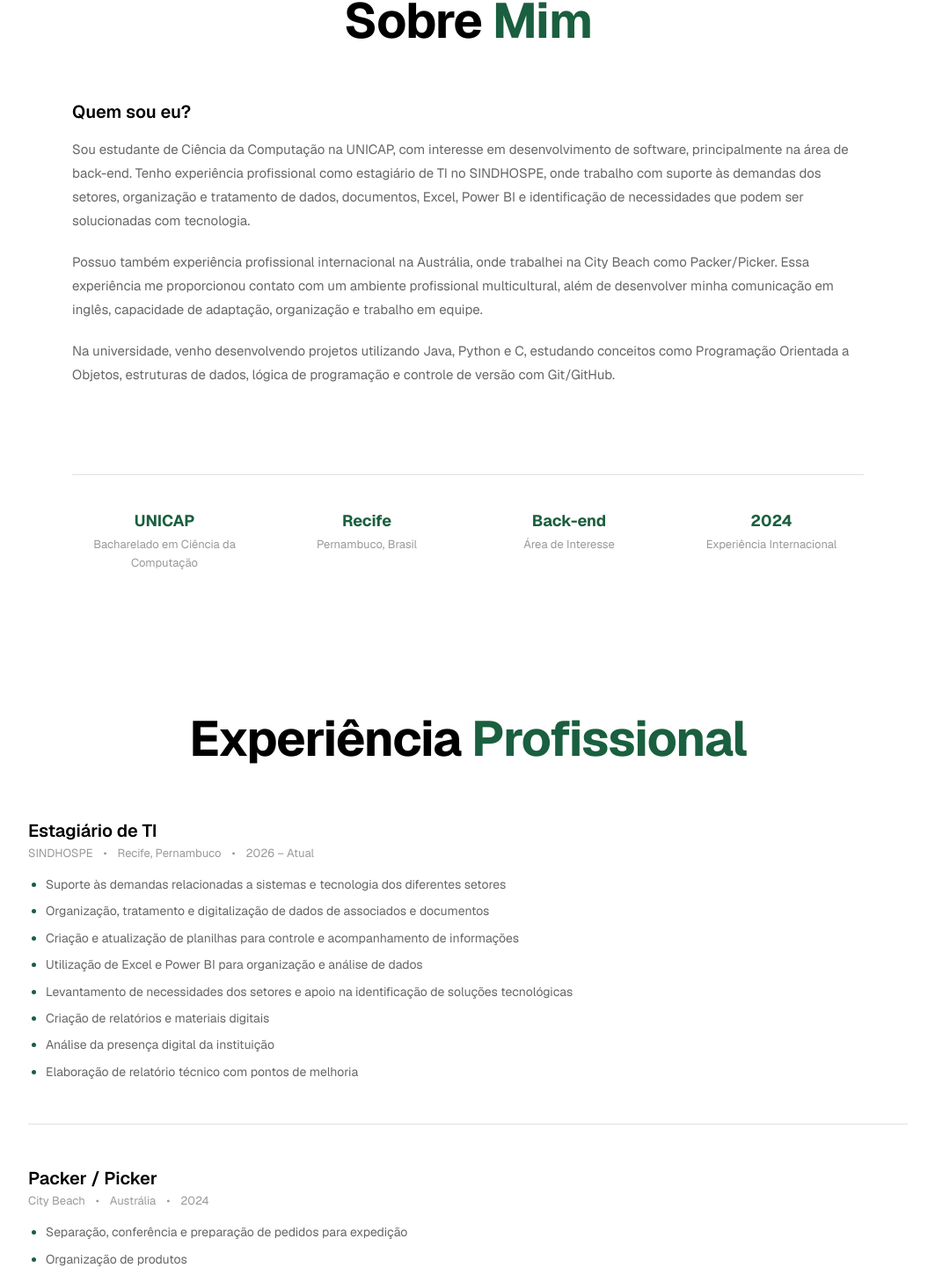
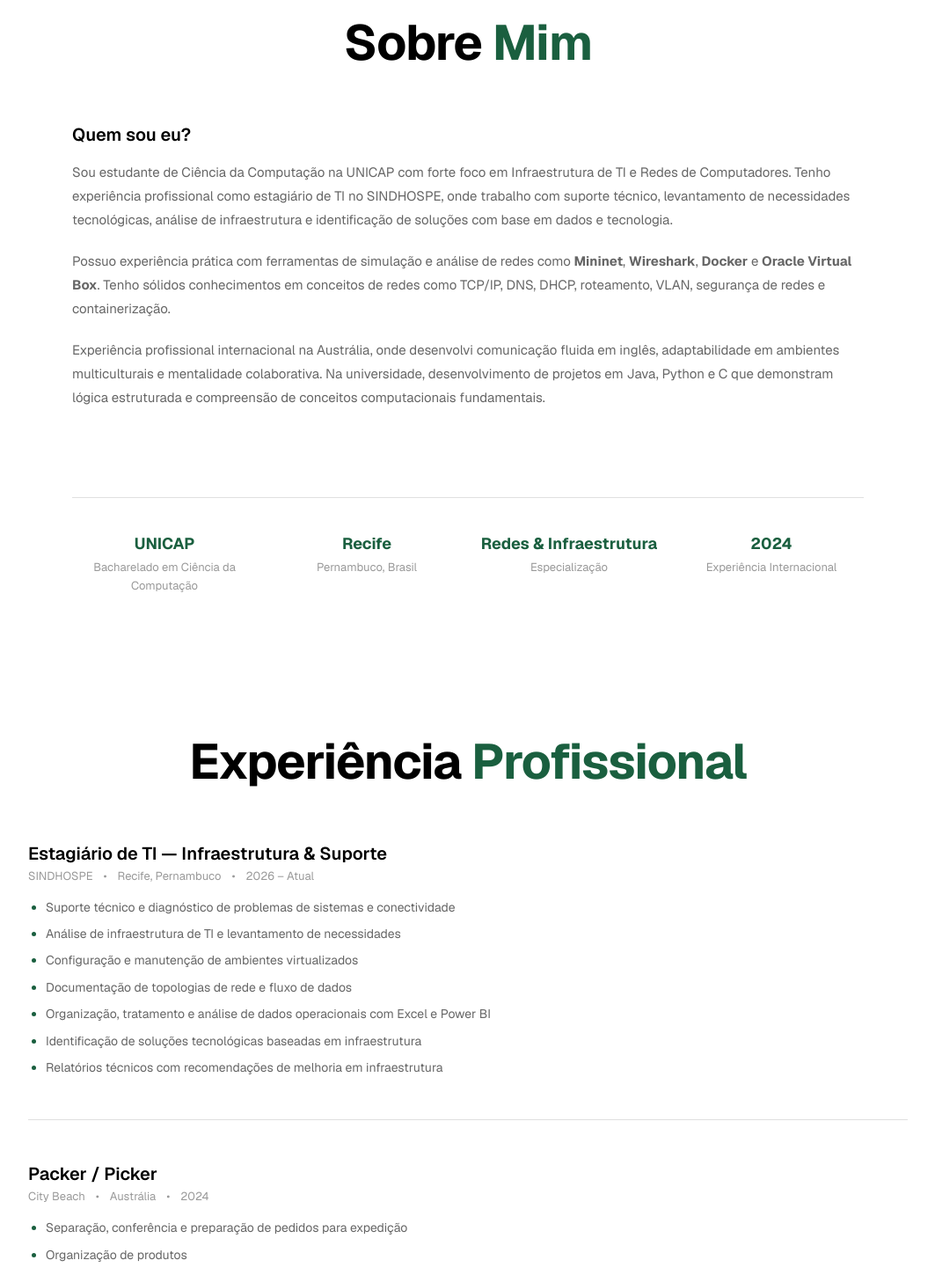
Before and after one commit to Heitormeira/ProgramacaoWebMobile, a Next.js app in the folder react-01/: page / in a window 1280 px wide. Shown: the part 834-2283 px from the top of the page at 88% size, without its empty margins (108-1171 px from the left). Built offline with nearby package versions, Linux system fonts and the light colour scheme.

Commit message:
portfolioredes

```diff
--- a/react-01/app/page.js
+++ b/react-01/app/page.js
@@ -89,24 +89,86 @@ export default function Home() {
       year: "2025",
       university: "UNICAP",
       links: { demo: "#" }
+    },
+    {
+      title: "Lab Topologia Híbrida — Mininet + Docker",
+      tech: "Mininet, Docker, Linux",
+      description: "Simulação de rede corporativa híbrida combinando Mininet (simulação de rede) com Docker (containerização)",
+      problem: "Compreender e demonstrar na prática como redes corporativas são arquitetadas, como containers se comunicam e como analisar o tráfego entre eles",
+      features: [
+        "Topologia de rede simulada no Mininet com 3 switches e múltiplos hosts",
+        "Containers Docker em rede isolada com docker-compose",
+        "Teste de conectividade entre hosts simulados e containers",
+        "Análise de latência e bandwidth com iperf",
+        "Documentação detalhada com prints e logs",
+        "Reprodutibilidade — código disponível para replicar o lab"
+      ],
+      concepts: [
+        "Arquitetura de Redes (Topologia, Switching, Roteamento)",
+        "Virtualização com Docker e Containerização",
+        "Networking no Docker (bridge, host, overlay)",
+        "Ferramentas de diagnóstico (ping, traceroute, iperf)",
+        "Simulação de redes com Mininet",
+        "Linux — iptables, namespaces, network stack"
+      ],
+      technologies: ["Mininet", "Docker", "Docker Compose", "Linux", "Python", "Bash", "iperf"],
+      tags: ["Redes", "Mininet", "Docker", "Containerização", "Linux", "Simulação", "Laboratório"],
+      team: ["Heitor Meira"],
+      year: "2025",
+      university: "UNICAP — Autoformação",
+      links: {
+        github: "https://github.com/heitormeira/lab-mininet-docker-networking"
+      },
+      featured: false
+    },
+    {
+      title: "Análise de Tráfego de Rede — Wireshark + Casos Práticos",
+      tech: "Wireshark, Mininet, tcpdump",
+      description: "Captura, análise e documentação de tráfego de rede real em diferentes cenários, identificando protocolos, vulnerabilidades e comportamentos",
+      problem: "Entender como dados trafegam pela rede, identificar protocolos, detectar anomalias e compreender segurança de rede na prática",
+      features: [
+        "Captura de pacotes em tempo real com Wireshark",
+        "Análise detalhada de protocolos: TCP, UDP, DNS, HTTP/HTTPS, DHCP, ARP",
+        "Filtros de captura e display (display filters, BPF)",
+        "Identificação de tráfego criptografado vs. em claro",
+        "Análise de fluxos TCP — Three-way handshake, flags (SYN, ACK, FIN)",
+        "Exportação e documentação de findings com exemplos práticos",
+        "Casos de estudo: comunicação normal vs. tentativa de ataque ARP spoofing"
+      ],
+      concepts: [
+        "Camadas OSI e TCP/IP Stack",
+        "Protocolos de Transporte (TCP, UDP) e Aplicação (DNS, HTTP, HTTPS)",
+        "Análise de pacotes e estatísticas",
+        "Segurança de Rede — identificação de riscos",
+        "ARP, DHCP, DNS — como funcionam na prática",
+        "TLS/SSL — criptografia de dados em trânsito"
+      ],
+      technologies: ["Wireshark", "tcpdump", "Mininet", "Linux", "Bash"],
+      tags: ["Wireshark", "Análise de Tráfego", "Segurança de Redes", "Protocolos", "Linux", "Laboratório"],
+      team: ["Heitor Meira"],
+      year: "2025",
+      university: "UNICAP — Autoformação",
+      links: {
+        github: "https://github.com/heitormeira/wireshark-traffic-analysis"
+      },
+      featured: false
     }
   ];
 
   const experience = [
     {
-      title: "Estagiário de TI",
+      title: "Estagiário de TI — Infraestrutura & Suporte",
       company: "SINDHOSPE",
       period: "2026 – Atual",
       location: "Recife, Pernambuco",
       activities: [
-        "Suporte às demandas relacionadas a sistemas e tecnologia dos diferentes setores",
-        "Organização, tratamento e digitalização de dados de associados e documentos",
-        "Criação e atualização de planilhas para controle e acompanhamento de informações",
-        "Utilização de Excel e Power BI para organização e análise de dados",
-        "Levantamento de necessidades dos setores e apoio na identificação de soluções tecnológicas",
-        "Criação de relatórios e materiais digitais",
-        "Análise da presença digital da instituição",
-        "Elaboração de relatório técnico com pontos de melhoria"
+        "Suporte técnico e diagnóstico de problemas de sistemas e conectividade",
+        "Análise de infraestrutura de TI e levantamento de necessidades",
+        "Configuração e manutenção de ambientes virtualizados",
+        "Documentação de topologias de rede e fluxo de dados",
+        "Organização, tratamento e análise de dados operacionais com Excel e Power BI",
+        "Identificação de soluções tecnológicas baseadas em infraestrutura",
+        "Relatórios técnicos com recomendações de melhoria em infraestrutura"
       ]
     },
     {
@@ -126,16 +188,20 @@ export default function Home() {
 
   const skills = [
     {
+      category: "Redes & Infraestrutura",
+      items: ["Mininet (Simulação de Redes)", "Wireshark (Análise de Tráfego)", "Docker & Containerização", "Oracle Virtual Box", "Linux (Terminal, Bash, iptables)", "TCP/IP, DNS, DHCP, Roteamento", "VLAN, QoS, Segurança de Redes"]
+    },
+    {
       category: "Linguagens",
-      items: ["Java", "Python", "C"]
+      items: ["Java", "Python", "C", "Bash/Shell"]
     },
     {
       category: "Programação",
-      items: ["Programação Orientada a Objetos", "Estruturas de Dados", "Lógica de Programação", "Desenvolvimento Back-end"]
+      items: ["Programação Orientada a Objetos", "Estruturas de Dados", "Lógica de Programação"]
     },
     {
-      category: "Ferramentas",
-      items: ["Git", "GitHub", "VS Code", "Excel", "Power BI"]
+      category: "Ferramentas & Sistemas",
+      items: ["Git", "GitHub", "VS Code", "Linux", "Excel", "Power BI"]
     }
   ];
 
@@ -191,12 +257,15 @@ export default function Home() {
             <em>Estudante de Ciência da Computação</em>
           </h1>
           <p className={styles.lead}>
-            Construindo minha carreira em desenvolvimento de software através de projetos, tecnologia e aprendizado contínuo.
-            Buscando oportunidades de estágio/júnior em desenvolvimento de software com interesse em back-end.
+            Especialista em Infraestrutura e Redes. Construindo uma carreira sólida em Engenharia de Redes através de projetos práticos, laboratorios e aprendizado contínuo.
+            Buscando oportunidades de estágio/júnior em Infraestrutura de TI e Redes de Computadores.
           </p>
           <div className={styles.heroActions}>
             <a className={styles.primaryButton} href="#projetos">
               Ver projetos
+            </a>
+            <a className={styles.secondaryButton} href="/curriculum" target="_blank" rel="noopener noreferrer">
+              Currículo
             </a>
             <a className={styles.secondaryButton} href="https://linkedin.com/in/heitormeira/" target="_blank" rel="noopener noreferrer">
               LinkedIn
@@ -218,14 +287,16 @@ export default function Home() {
             <div className={styles.aboutText}>
               <h3>Quem sou eu?</h3>
               <p>
-                Sou estudante de Ciência da Computação na UNICAP, com interesse em desenvolvimento de software, principalmente na área de back-end.
-                Tenho experiência profissional como estagiário de TI no SINDHOSPE, onde trabalho com suporte às demandas dos setores, organização e tratamento de dados, documentos, Excel, Power BI e identificação de necessidades que podem ser solucionadas com tecnologia.
+                Sou estudante de Ciência da Computação na UNICAP com forte foco em Infraestrutura de TI e Redes de Computadores.
+                Tenho experiência profissional como estagiário de TI no SINDHOSPE, onde trabalho com suporte técnico, levantamento de necessidades tecnológicas, análise de infraestrutura e identificação de soluções com base em dados e tecnologia.
               </p>
               <p>
-                Possuo também experiência profissional internacional na Austrália, onde trabalhei na City Beach como Packer/Picker. Essa experiência me proporcionou contato com um ambiente profissional multicultural, além de desenvolver minha comunicação em inglês, capacidade de adaptação, organização e trabalho em equipe.
+                Possuo experiência prática com ferramentas de simulação e análise de redes como <strong>Mininet</strong>, <strong>Wireshark</strong>, <strong>Docker</strong> e <strong>Oracle Virtual Box</strong>.
+                Tenho sólidos conhecimentos em conceitos de redes como TCP/IP, DNS, DHCP, roteamento, VLAN, segurança de redes e containerização.
               </p>
               <p>
-                Na universidade, venho desenvolvendo projetos utilizando Java, Python e C, estudando conceitos como Programação Orientada a Objetos, estruturas de dados, lógica de programação e controle de versão com Git/GitHub.
+                Experiência profissional internacional na Austrália, onde desenvolvi comunicação fluida em inglês, adaptabilidade em ambientes multiculturais e mentalidade colaborativa.
+                Na universidade, desenvolvimento de projetos em Java, Python e C que demonstram lógica estruturada e compreensão de conceitos computacionais fundamentais.
               </p>
             </div>
 
@@ -239,8 +310,8 @@ export default function Home() {
                 <span>Pernambuco, Brasil</span>
               </div>
               <div className={styles.highlightCard}>
-                <strong>Back-end</strong>
-                <span>Área de Interesse</span>
+                <strong>Redes & Infraestrutura</strong>
+                <span>Especialização</span>
               </div>
               <div className={styles.highlightCard}>
                 <strong>2024</strong>
```
